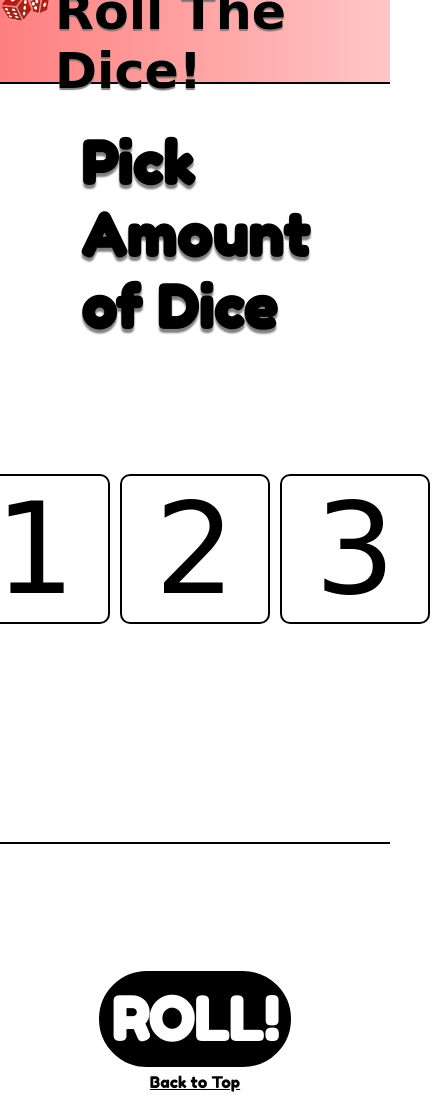
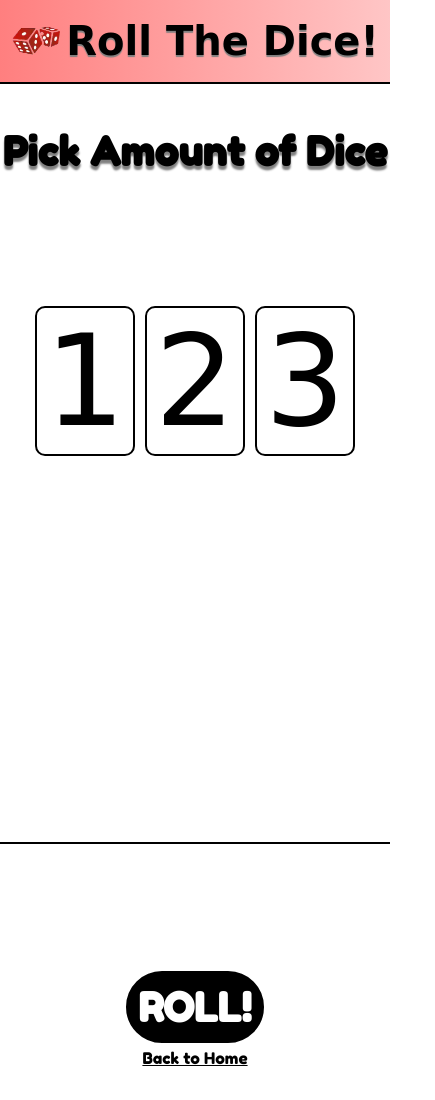
Before and after one commit to DCmax1k/rolldice.tk, a plain HTML site: page index.html in a window 390 px wide. Shown: the top 1100 px of the page, 435 px wide, since content can reach past the window. Drawn offline with Linux system fonts and the light colour scheme; a web font is replaced by a local one.

Commit message:
made responsive

```diff
--- a/index.html
+++ b/index.html
@@ -27,7 +27,7 @@
     <section id="first-page">
       <div class="title page-title">
         <h1 onclick="roll()">ROLL!</h1>
-        <a href="#home">Back to Top</a>
+        <a href="#home">Back to Home</a>
       </div>
       <div class="page-body">
         <div class="box" id="first-page-di">0</div>
@@ -36,7 +36,7 @@
     <section id="second-page">
       <div class="title page-title">
         <h1 onclick="rollTwo()">ROLL!</h1>
-        <a href="#home">Back to Top</a>
+        <a href="#home">Back to Home</a>
       </div>
       <div class="page-body">
         <div class="box" id="second-di">0</div>
@@ -46,7 +46,7 @@
     <section id="third-page">
       <div class="title page-title">
         <h1 onclick="rollThree()">ROLL!</h1>
-        <a href="#home">Back to Top</a>
+        <a href="#home">Back to Home</a>
       </div>
       <div class="page-body">
         <div class="box" id="fourth-di">0</div>
--- a/style.css
+++ b/style.css
@@ -32,6 +32,7 @@ header {
 
 .header {
   display: flex;
+  align-items: center;
 }
 
 .header img {
@@ -57,7 +58,7 @@ header {
 .title {
   display: flex;
   justify-content: center;
-  margin: 15vh;
+  margin: 15vh 0;
   font-family: 'Fredoka One', cursive;
 }
 
@@ -169,3 +170,45 @@ header {
   flex-direction: column;
   background: transparent;
 }
+
+@media screen and (max-width: 800px) {
+  .title h1 {
+    font-size: 50px;
+    text-align: center;
+  }
+}
+
+@media screen and (max-width: 580px) {
+  #home {
+    min-height: 100vh;
+  }
+
+  .title h1 {
+    font-size: 40px;
+  }
+  .box {
+    width: 100px;
+  }
+}
+
+@media screen and (max-width: 400px) {
+  .header h1 {
+    font-size: 40px;
+  }
+}
+
+@media screen and (max-width: 340px) {
+  .box {
+    width: 90px;
+  }
+
+  .header h1 {
+    font-size: 30px;
+  }
+}
+
+@media screen and (max-width: 310px) {
+  .box {
+    width: 80px;
+  }
+}
```
Also changed, not shown: 1 other file.
